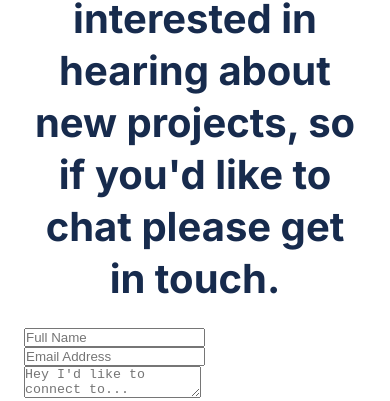
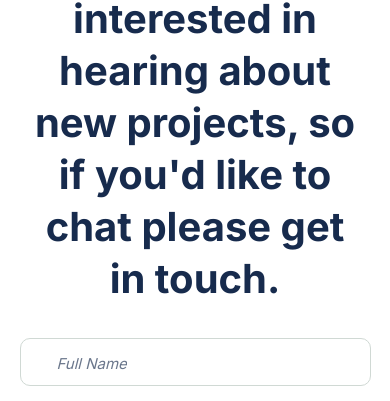
Before and after one commit to Spidey-Acer/Peter-K-Portfolio, a website: page index.html in a window 390 px wide. Shown: the part 5723-6124 px from the top of the page. Drawn offline with Linux system fonts and the light colour scheme.

Commit message:
Update style.css
Added styling to style.css for the contact form

```diff
--- a/styles.css
+++ b/styles.css
@@ -476,6 +476,55 @@
     margin-bottom: 24px;
   }
 
+  .contact-form form {
+    display: flex;
+    flex-direction: column;
+    align-items: center;
+    justify-content: center;
+    padding: 0;
+    gap: 24px;
+    width: 100%;
+    height: 330px;
+    font-family: Inter, 'Times New Roman', Times, serif;
+  }
+
+.contact-form form input {
+    width: 90vw;
+    height: 48px;
+    border-radius: 10px;
+    border: 1px solid #d0d9d4;
+    padding: 16px;
+  }
+
+  .contact-form form textarea {
+    width: 90vw;
+    height: 120px;
+    border-radius: 10px;
+    border: 1px solid #d0d9d4;
+    padding: 16px;
+  }
+
+  .contact-form form input::placeholder {
+    position: absolute;
+    padding-left: 20px;
+    font-family: 'Inter';
+    font-style: italic;
+    font-weight: 400;
+    font-size: 15px;
+    line-height: 24px;
+    color: #6B778C;
+  }
+
+  .contact-form form textarea::placeholder {
+    position: absolute;
+    padding-left: 20px;
+    font-family: 'Inter';
+    font-weight: 400;
+    font-size: 15px;
+    line-height: 24px;
+    color: #42526e;
+  }
+
 }
 
 /* Styles for tablets and desktop screens */
```
